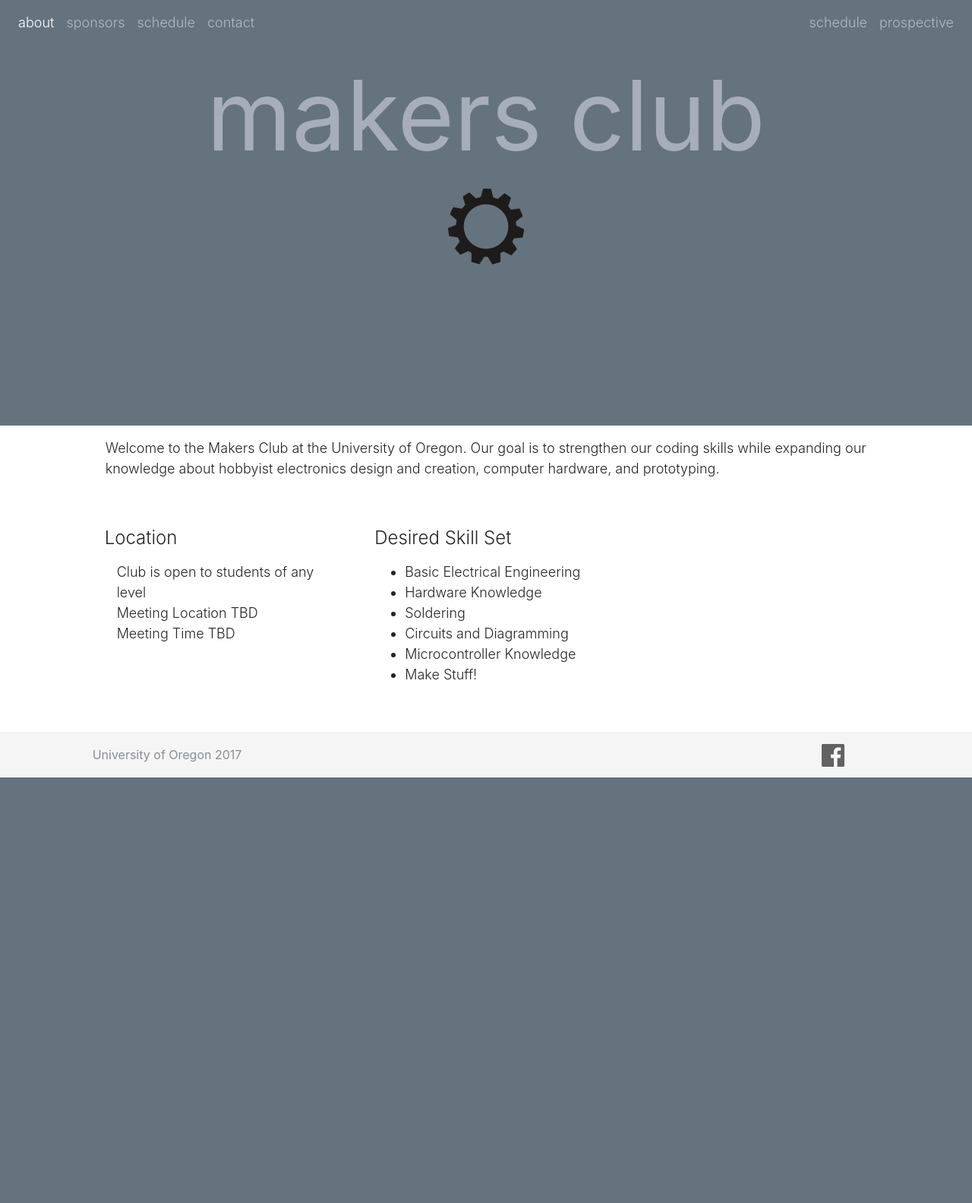
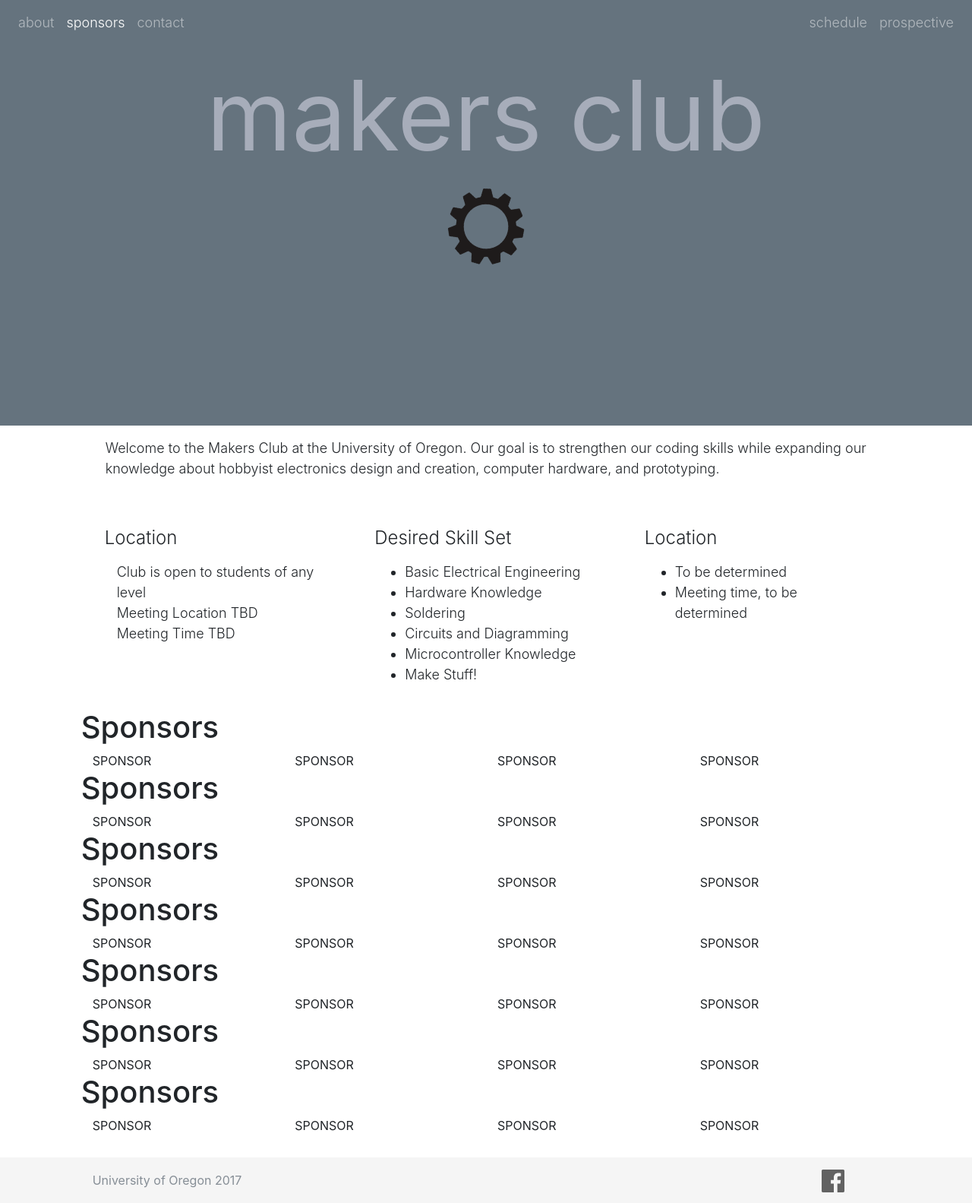
Before and after one commit to tcolb/uo-makers-club, a PHP site: page / in a window 1280 px wide. Shown: the whole page at 76% size. Before the commit the page ends 1023 px from the top, so only its background shows below. Run offline with PHP 8.4, Linux system fonts and the light colour scheme; some libraries are stand-ins or nearby versions.

Commit message:
added scrollspy functionality

```diff
--- a/includes/base.php
+++ b/includes/base.php
@@ -16,7 +16,8 @@
   <script src="static/custom.js"></script>
 </head>
 
-<body>
+<!-- scrollspy attributes set on body -->
+<body data-spy="scroll" data-target="#headBar" data-offset="80">
 <?php
   include('./includes/' . $header . '.php')
 ?>
--- a/includes/indexheader.php
+++ b/includes/indexheader.php
@@ -9,13 +9,10 @@
 
     <ul class="navbar-nav mr-auto">
       <li class="nav-item" id="hi_about">
-        <a class="nav-link" href="./index.php">about</a>
+        <a class="nav-link" href="#about">about</a>
       </li>
       <li class="nav-item" id="hi_sponsors">
-        <a class="nav-link" href="./schedule.php">sponsors</a>
-      </li>
-      <li class="nav-item" id="hi_schedule">
-        <a class="nav-link" href="./schedule.php">schedule</a>
+        <a class="nav-link" href="#sponsors">sponsors</a>
       </li>
       <li class="nav-item" id="hi_contact">
         <a class="nav-link" href="./contact.php">contact</a>
--- a/index.php
+++ b/index.php
@@ -5,6 +5,7 @@ include('./includes/base.php'); ?>
 
 <div class="container-fluid">
 
+  <!-- logo stuff -->
   <div class="row">
     <div id="logo">
       <div id="logoText">makers club</div>
@@ -12,18 +13,21 @@ include('./includes/base.php'); ?>
     </div>
   </div>
 
-  <div class="row" style="z-index: 5;">
+  <!-- core stuff -->
+  <div class="row">
     <div class="col-1"></div>
     <div class="col-md-10">
 
+      <!-- about -->
       <div class="row">
         <div class="customBlock">
-          <p class="customText">
+          <p class="customText" id="about">
             Welcome to the Makers Club at the University of Oregon. Our goal is to strengthen our coding skills while expanding our knowledge about hobbyist electronics design and creation, computer hardware, and prototyping.
           </p>
         </div>
       </div>
 
+      <!-- continued about -->
       <div class="row">
         <!-- general -->
         <div class="col-4">
@@ -36,7 +40,6 @@ include('./includes/base.php'); ?>
             </p>
           </div>
         </div>
-
         <!-- skill set -->
         <div class="col-4">
           <div class="customBlock">
@@ -51,7 +54,144 @@ include('./includes/base.php'); ?>
             </ul>
           </div>
         </div>
+        <!-- tbd -->
+        <div class="col-4">
+          <div class="customBlock">
+            <h4 class="customTitle">Location</h4>
+            <ul class="customText" style="padding-left: 2.5rem">
+              <li>To be determined</li>
+              <li>Meeting time, to be determined</li>
+            </ul>
+          </div>
+        </div>
+      </div>
 
+      <!-- sponsor title -->
+      <div class="row">
+        <h1 id="sponsors">Sponsors</h1>
+      </div>
+      <!-- sponsors -->
+      <div class="row">
+        <div class="col-3">
+          SPONSOR
+        </div>
+        <div class="col-3">
+          SPONSOR
+        </div>
+        <div class="col-3">
+          SPONSOR
+        </div>
+        <div class="col-3">
+          SPONSOR
+        </div>
+      </div>
+      <div class="row">
+        <h1>Sponsors</h1>
+      </div>
+      <!-- sponsors -->
+      <div class="row">
+        <div class="col-3">
+          SPONSOR
+        </div>
+        <div class="col-3">
+          SPONSOR
+        </div>
+        <div class="col-3">
+          SPONSOR
+        </div>
+        <div class="col-3">
+          SPONSOR
+        </div>
+      </div>
+      <div class="row">
+        <h1>Sponsors</h1>
+      </div>
+      <!-- sponsors -->
+      <div class="row">
+        <div class="col-3">
+          SPONSOR
+        </div>
+        <div class="col-3">
+          SPONSOR
+        </div>
+        <div class="col-3">
+          SPONSOR
+        </div>
+        <div class="col-3">
+          SPONSOR
+        </div>
+      </div>
+      <div class="row">
+        <h1>Sponsors</h1>
+      </div>
+      <!-- sponsors -->
+      <div class="row">
+        <div class="col-3">
+          SPONSOR
+        </div>
+        <div class="col-3">
+          SPONSOR
+        </div>
+        <div class="col-3">
+          SPONSOR
+        </div>
+        <div class="col-3">
+          SPONSOR
+        </div>
+      </div>
+      <div class="row">
+        <h1>Sponsors</h1>
+      </div>
+      <!-- sponsors -->
+      <div class="row">
+        <div class="col-3">
+          SPONSOR
+        </div>
+        <div class="col-3">
+          SPONSOR
+        </div>
+        <div class="col-3">
+          SPONSOR
+        </div>
+        <div class="col-3">
+          SPONSOR
+        </div>
+      </div>
+      <div class="row">
+        <h1>Sponsors</h1>
+      </div>
+      <!-- sponsors -->
+      <div class="row">
+        <div class="col-3">
+          SPONSOR
+        </div>
+        <div class="col-3">
+          SPONSOR
+        </div>
+        <div class="col-3">
+          SPONSOR
+        </div>
+        <div class="col-3">
+          SPONSOR
+        </div>
+      </div>
+      <div class="row">
+        <h1>Sponsors</h1>
+      </div>
+      <!-- sponsors -->
+      <div class="row">
+        <div class="col-3">
+          SPONSOR
+        </div>
+        <div class="col-3">
+          SPONSOR
+        </div>
+        <div class="col-3">
+          SPONSOR
+        </div>
+        <div class="col-3">
+          SPONSOR
+        </div>
       </div>
 
     </div>
@@ -60,9 +200,4 @@ include('./includes/base.php'); ?>
 
 </div>
 
-<!-- set active hav bar item -->
-<script>
-  $("#hi_about").addClass("active");
-</script>
-
 <?php include('./includes/footer.php') ?>
```
